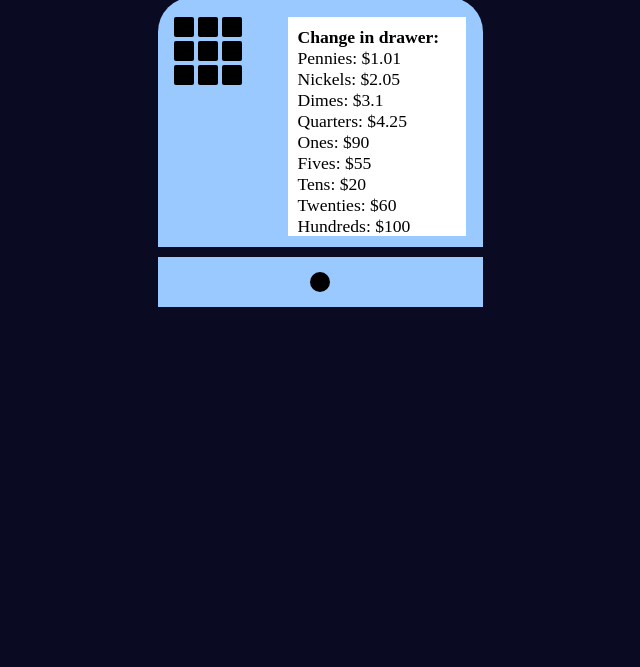
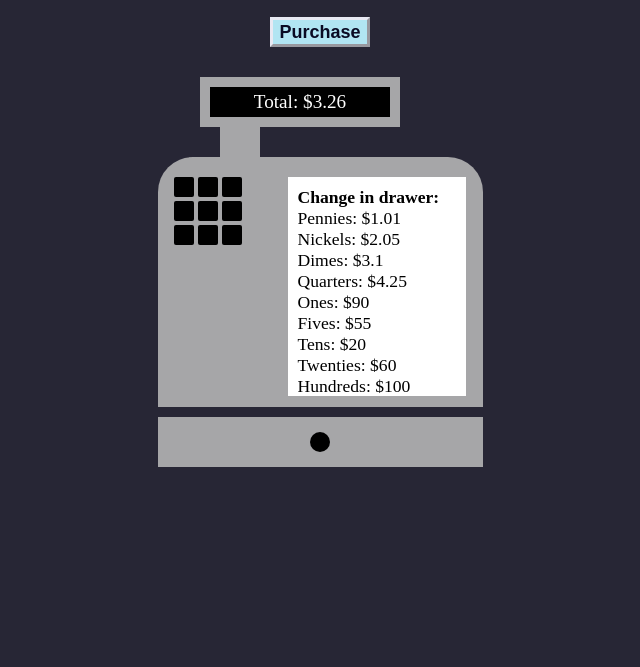
Before and after one commit to breebreezy23/cash-register, a plain HTML site: page index.html in a window 1280 px wide. Shown: the part 361-1028 px from the top of the page, without its empty margins (320-960 px from the left). Before the commit the page ends 800 px from the top, so only its background shows below. Drawn offline with Linux system fonts and the light colour scheme.

Commit message:
chenged color scheme

```diff
--- a/index.css
+++ b/index.css
@@ -5,8 +5,8 @@
 }
 
 :root {
-    --light-gray: #dfdfe2;
-    --dark-blue: #0a0a23;
+    --light-gray: #E8E9F3;
+    --dark-blue: #272635;
 }
 
 body {
@@ -20,19 +20,14 @@ main {
     align-items: center;
     justify-content: center;
     flex-direction: column;
-    padding: 40px 10px;
-}
-
-.freecodecamp-logo {
-    width: 100%;
-    height: 30px;
-    margin-bottom: 20px;
+    padding: 200px;
 }
 
 h1 {
     font-size: 2.5rem;
     margin: 20px 0;
     text-align: center;
+    color: #B1E5F2;
 }
 
 #change-due {
@@ -68,7 +63,7 @@ label {
 }
 
 .price-screen {
-    border: 10px solid #99c9ff;
+    border: 10px solid #A6A6A8;
     background-color: black;
     height: 50px;
     width: 200px;
@@ -89,7 +84,7 @@ label {
 
 .connector {
     margin-left: -20px;
-    background-color: #99c9ff;
+    background-color: #A6A6A8;
     height: 30px;
     width: 40px;
 }
@@ -99,7 +94,7 @@ label {
     justify-content: space-around;
     border-radius: 35px 35px 0 0;
     padding-top: 20px;
-    background-color: #99c9ff;
+    background-color: #A6A6A8;
     height: 250px;
     width: 325px;
 }
@@ -124,9 +119,9 @@ label {
     color: #0a0a23;
     font-size: 18px;
     font-weight: bold;
-    background-color: #feac32;
-    background-image: linear-gradient(#fecc4c, #ffac33);
-    border-color: #feac32;
+    background-color: #B1E5F2;
+    background-image: linear-gradient(#B1E5F2, #b1e5f3);
+    border-color: #E8E9F3;
     border-width: 3px;
 }
 
@@ -140,7 +135,7 @@ label {
 }
 
 .bottom-register {
-    background-color: #99c9ff;
+    background-color: #A6A6A8;
     height: 50px;
     width: 325px;
     margin-top: 10px;
```
